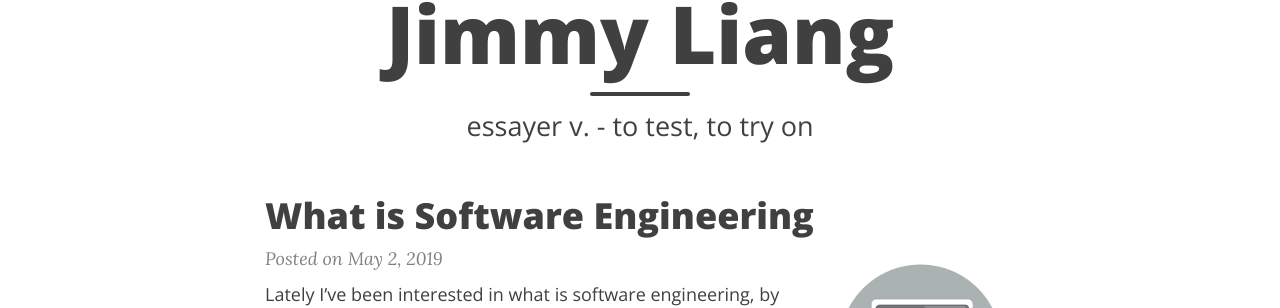
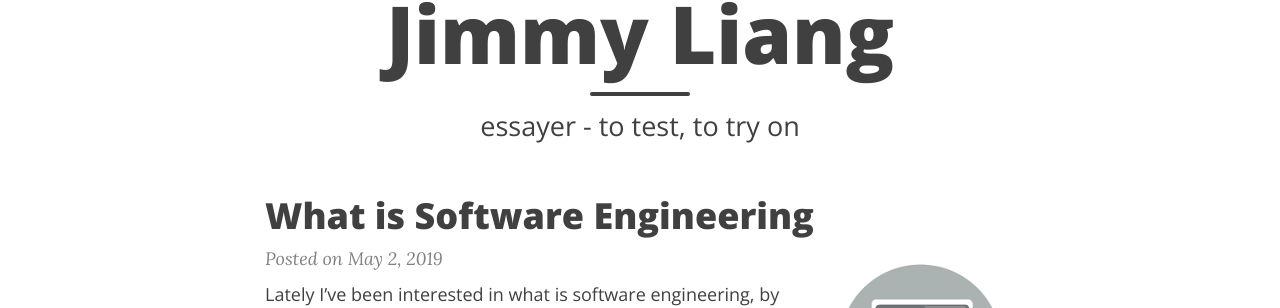
Before and after one commit to jliang117/jliang117.github.io, a Jekyll site: the page built from index.html, in a window 1280 px wide and 900 px high. Shown: the part 141-449 px from the top of the window. Built offline with Jekyll 4.4.1, drawn with Linux system fonts in a browser that asks for light colours; nearby versions of some CDN libraries; the list of posts is cut into pages by our own code.

Commit message:
change desc

```diff
--- a/index.html
+++ b/index.html
@@ -1,7 +1,7 @@
 ---
 layout: page
 title: Jimmy Liang
-subtitle: essayer v. - to test, to try on
+subtitle: essayer - to test, to try on
 use-site-title: true
 ---
 
```
